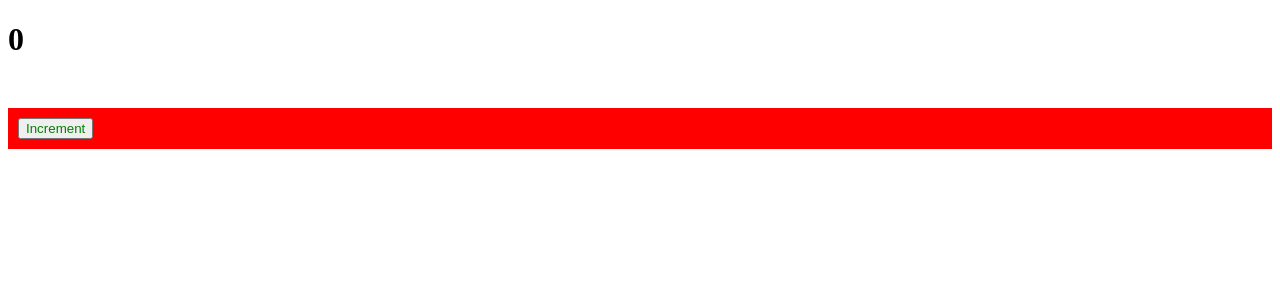
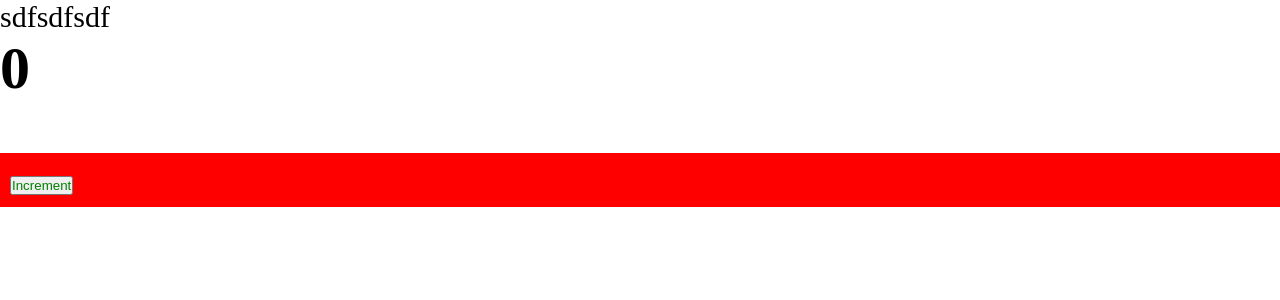
Before and after one commit to hrustalevdev/advanced-frontend, a React app: page / in a window 1280 px wide. Shown: the top 300 px of the page. Built offline with nearby package versions, Linux system fonts and the light colour scheme.

Commit message:
Add `index.scss`

```diff
--- a/src/App.tsx
+++ b/src/App.tsx
@@ -1,9 +1,11 @@
 import { Counter } from './components/Counter';
+import './index.scss';
 
 export const App = () => {
   return (
-    <>
+    <div className="app">
+      sdfsdfsdf
       <Counter />
-    </>
+    </div>
   )
 }
--- /dev/null
+++ b/src/index.scss
@@ -0,0 +1,9 @@
+* {
+  margin: 0;
+  padding: 0;
+  box-sizing: border-box;
+}
+
+.app {
+  font-size: 30px;
+}
```
